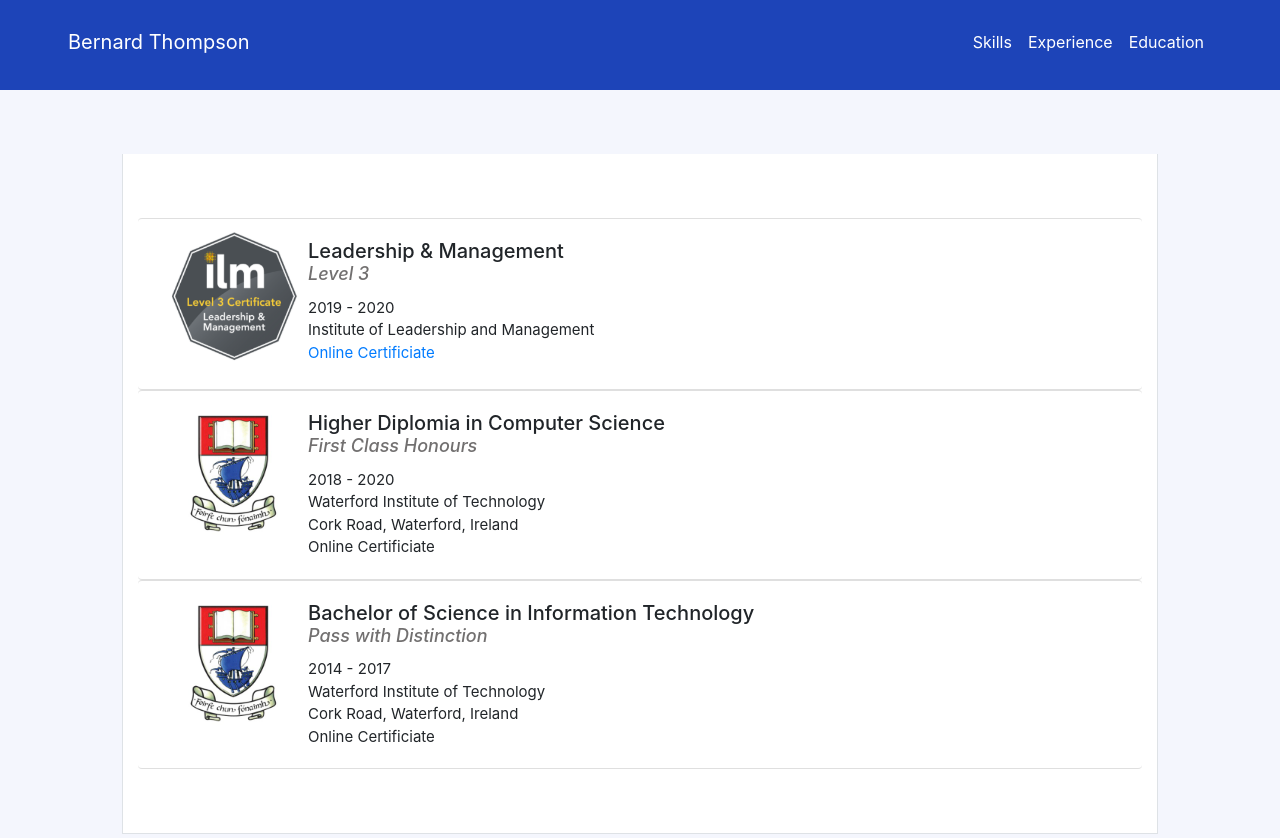
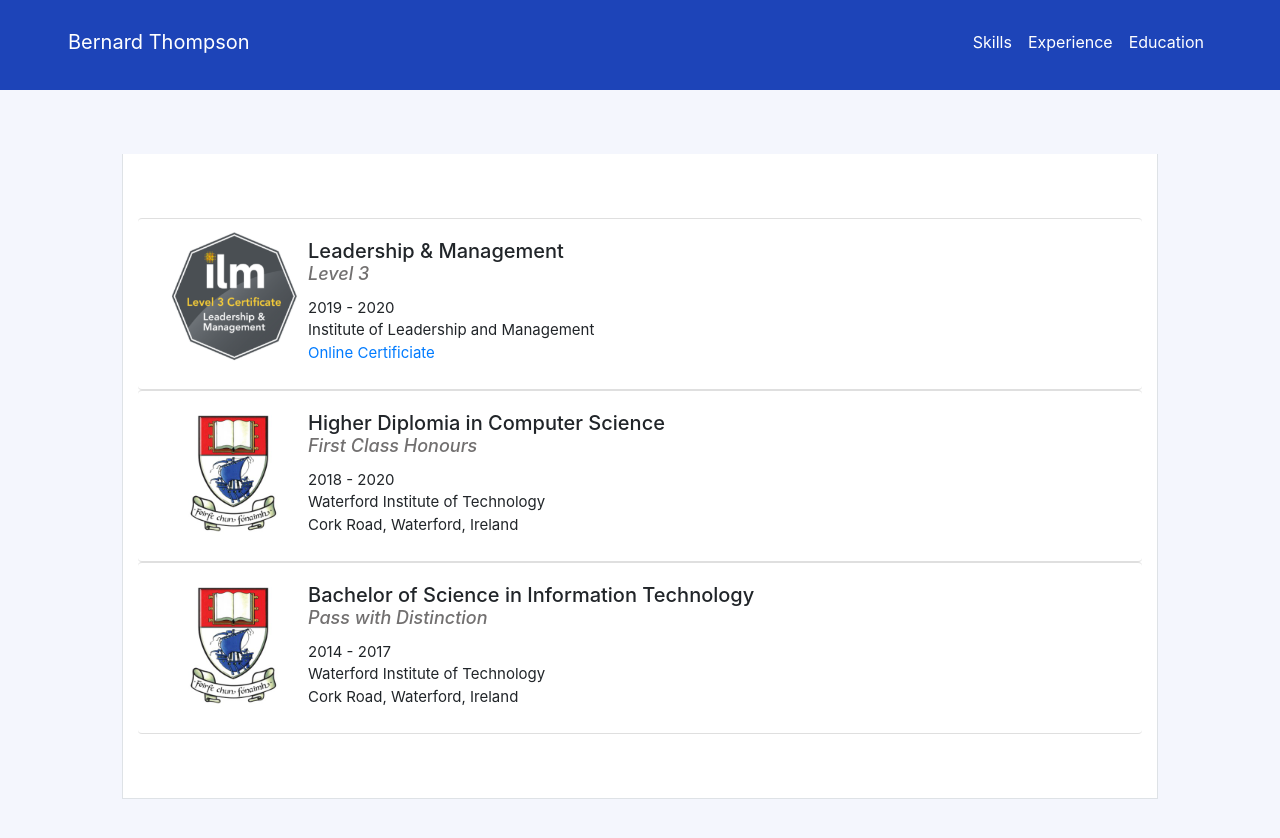
Before and after one commit to bonjo7/bonjo7, a React (Create React App) app: page /#/education in a window 1280 px wide. Shown: the top 838 px of the page. Built offline with nearby package versions, Linux system fonts and the light colour scheme.

Commit message:
fix: updated certificate link

```diff
--- a/src/components/Education/Education.js
+++ b/src/components/Education/Education.js
@@ -29,9 +29,13 @@ const Education = () => {
                       <div>{education.name}</div>
                       <div>{education?.address}</div>
                       <div>
+                        {education.link ? (
                           <a href={education?.link} target='blank'>
                             Online Certificiate
                           </a>
+                        ) : (
+                          ""
+                        )}
                       </div>
                     </Card.Text>
                     {/* <Button variant='link'>Go somewhere</Button> */}
```
Lines whose indentation alone changed are shown as unchanged.
